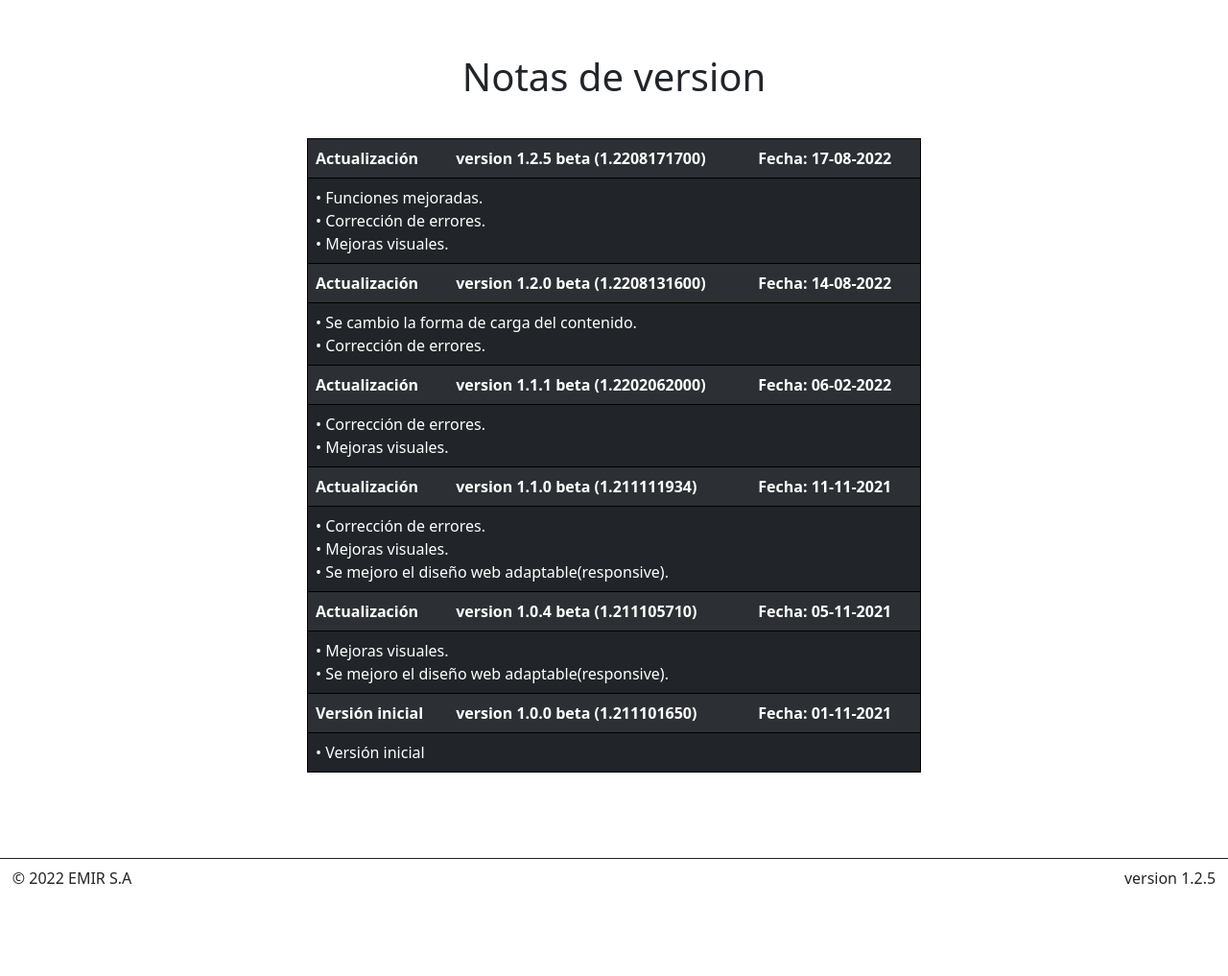
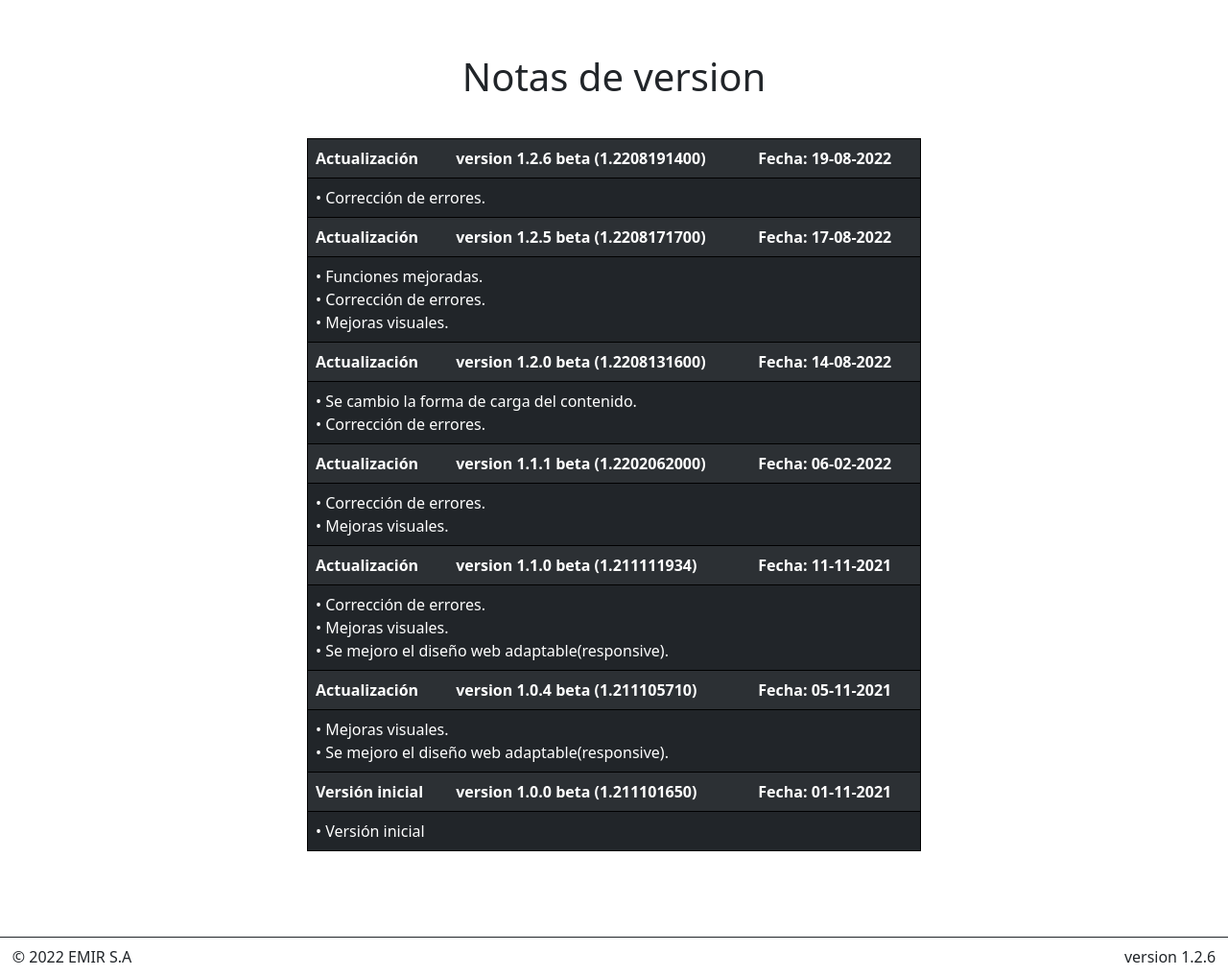
Before and after one commit to emirgonzalez55/Wanoori, a PHP site: page /version.php in a window 1280 px wide. Shown: the part 56-1073 px from the top of the page at 96% size. Before the commit the page ends 977 px from the top, so only its background shows below. Run offline with PHP 8.4, Linux system fonts and the light colour scheme; a user stored in the database is signed in.

Commit message:
Actualización

```diff
--- a/base/base.php
+++ b/base/base.php
@@ -65,7 +65,7 @@
   <footer class="py-2">
     <div>
       <span>© 2022 EMIR S.A</span>
-      <span><a class="version" href="/Wanoori/version.php">version 1.2.5</a></span>
+      <span><a class="version" href="/Wanoori/version.php">version 1.2.6</a></span>
     </div>
   </footer>
 </div>
--- a/version.php
+++ b/version.php
@@ -12,6 +12,16 @@ include 'base/base.php';
 <body>
     <h1 class="Tablas">Notas de version</h1>
     <table class="table table-striped table-dark">
+        <tr>
+            <th>Actualización </th>
+            <th>version 1.2.6 beta (1.2208191400)</th>
+            <th>Fecha: 19-08-2022</th>
+
+        </tr>
+        <tr>
+            <td colspan="3">• Corrección de errores.
+            </td>
+        </tr>
         <tr>
             <th>Actualización </th>
             <th>version 1.2.5 beta (1.2208171700)</th>
```
